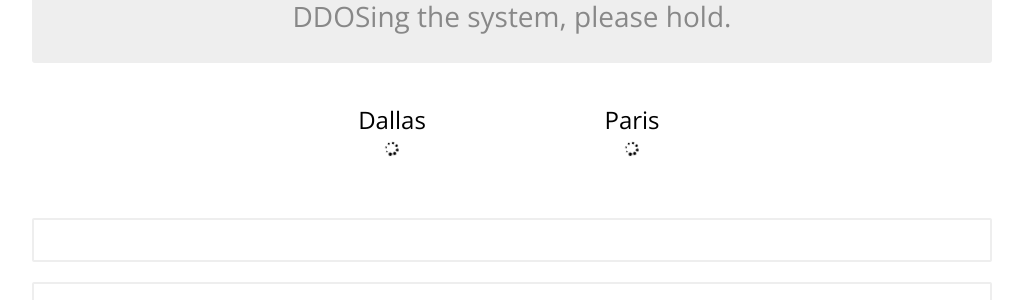
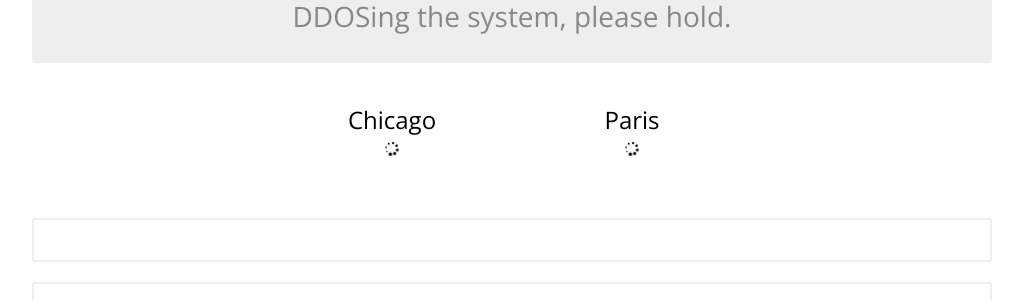
Before and after one commit to BukGet/website, a Jekyll site: the page built from status.html, in a window 1280 px wide. Shown: the part 189-489 px from the top of the page, without its empty margins (128-1151 px from the left). Built offline with Jekyll 4.4.1, drawn with Linux system fonts in a browser that asks for light colours; nearby versions of some CDN libraries; some web fonts are replaced.

Commit message:
Remove dallas, add chicago

```diff
--- a/status.html
+++ b/status.html
@@ -17,8 +17,8 @@ title: Status
         <p>Systems are experiencing slight turbulance.</p>
       </div>
 
-      <div class="system dallas v3">
-        <h2>Dallas</h2>
+      <div class="system chicago v3">
+        <h2>Chicago</h2>
 
         <div class="blocks">
           <div class="indicator"><span class="fa fa-spin fa-spinner"></span></div>
```
